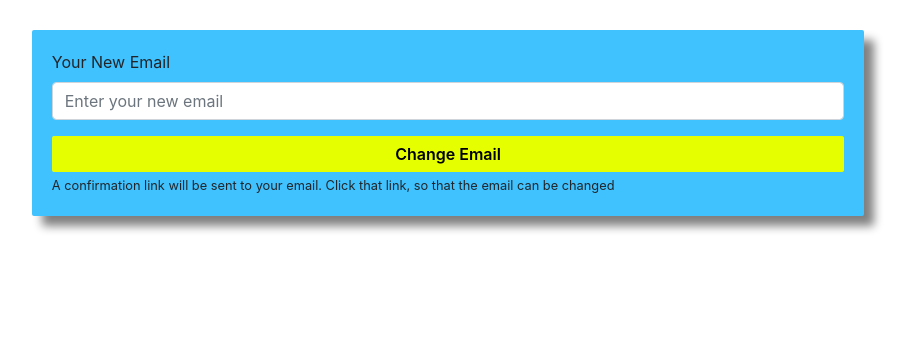
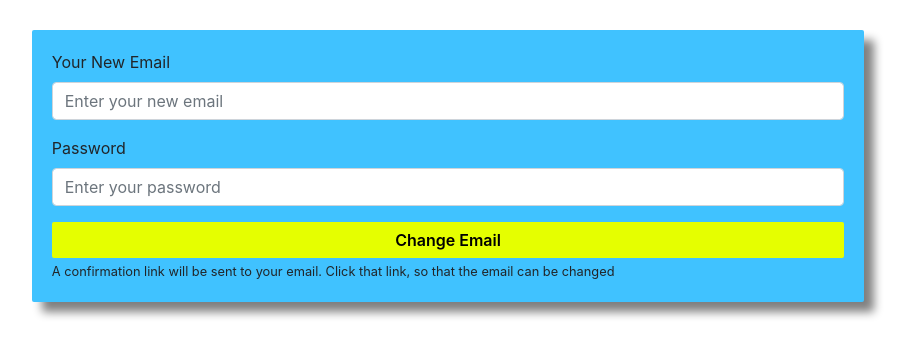
Before and after one commit to Sammy275/chatty_auth, a Flask app: page /auth/update_email in a window 1280 px wide. Shown: the part 56-413 px from the top of the page, without its empty margins (192-1103 px from the left). Run offline with Flask 2, Linux system fonts and the light colour scheme; the visitor is signed in with stand-in values (Sample User, id 1); data comes from the database, SQL or seed files in the repository; some libraries are stand-ins or nearby versions.

Commit message:
Rendering the password field in the ChangeEmail form

```diff
--- a/app/templates/auth/change_email.html
+++ b/app/templates/auth/change_email.html
@@ -11,6 +11,13 @@
       {% endfor %}
     </div>
 
+    <!-- Password field errors -->
+    <div class="errors">
+      {% for errors in form.password.errors %}
+      <div class="alert alert-danger" role="alert">{{ errors }}</div>
+      {% endfor %}
+    </div>
+
   <div class="form">
       <form method="POST" action="{{ url_for('auth.change_email') }}">
         {{ form.hidden_tag() }}
@@ -20,6 +27,11 @@
             {{ form.new_email(class='form-control', id='exampleInputEmail1', placeholder='Enter your new email') }}
         </div>
 
+        <div class="form-group">
+          <label for="exampleInputPassword1">Password</label>
+          {{ form.password(class='form-control', id='exampleInputPassword1', placeholder='Enter your password') }}
+        </div>
+
         <!-- <button type="submit" class="btn account-but">Sign Up</button> -->
         {{ form.submit(class='btn account-but') }}
       </form>
```
